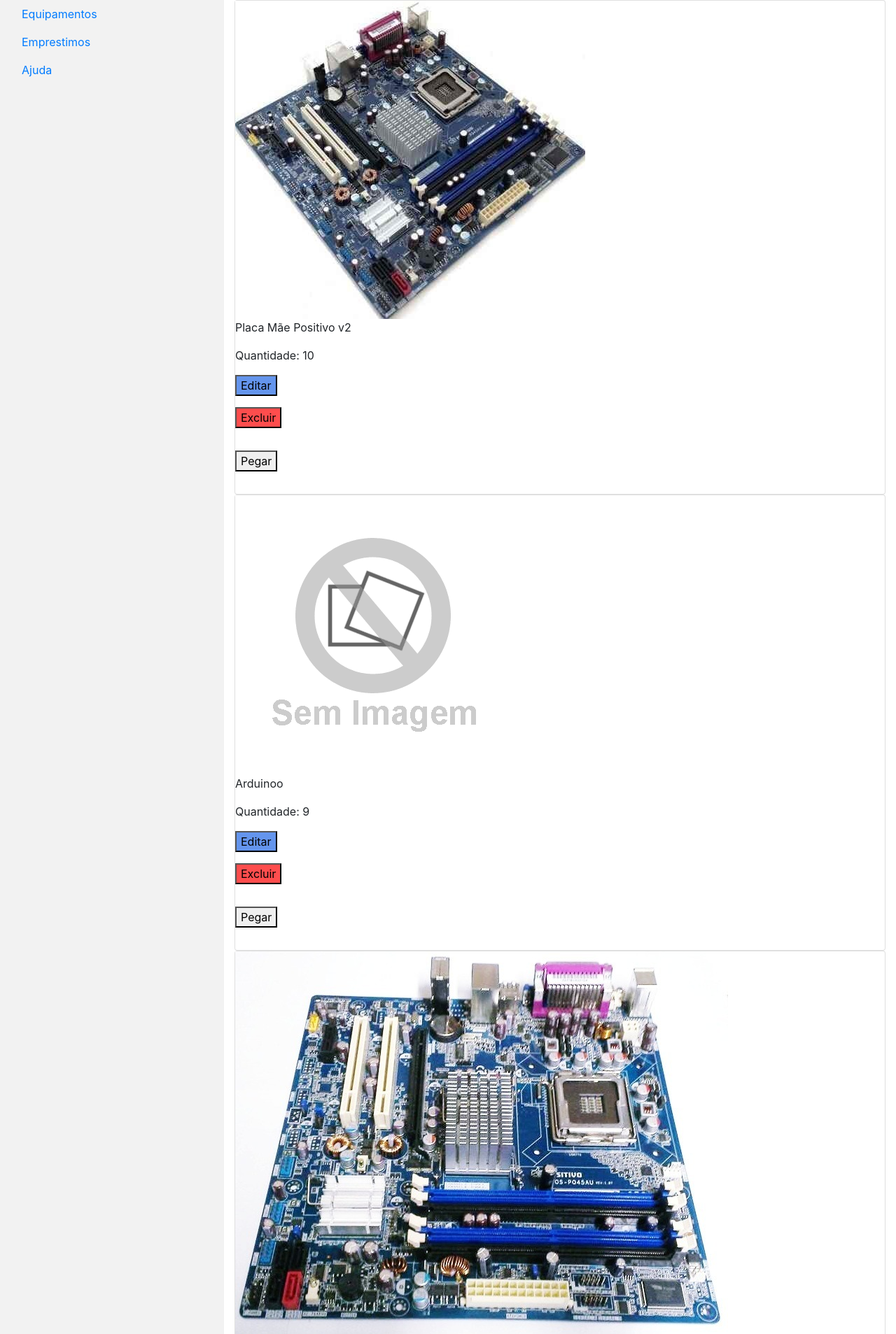
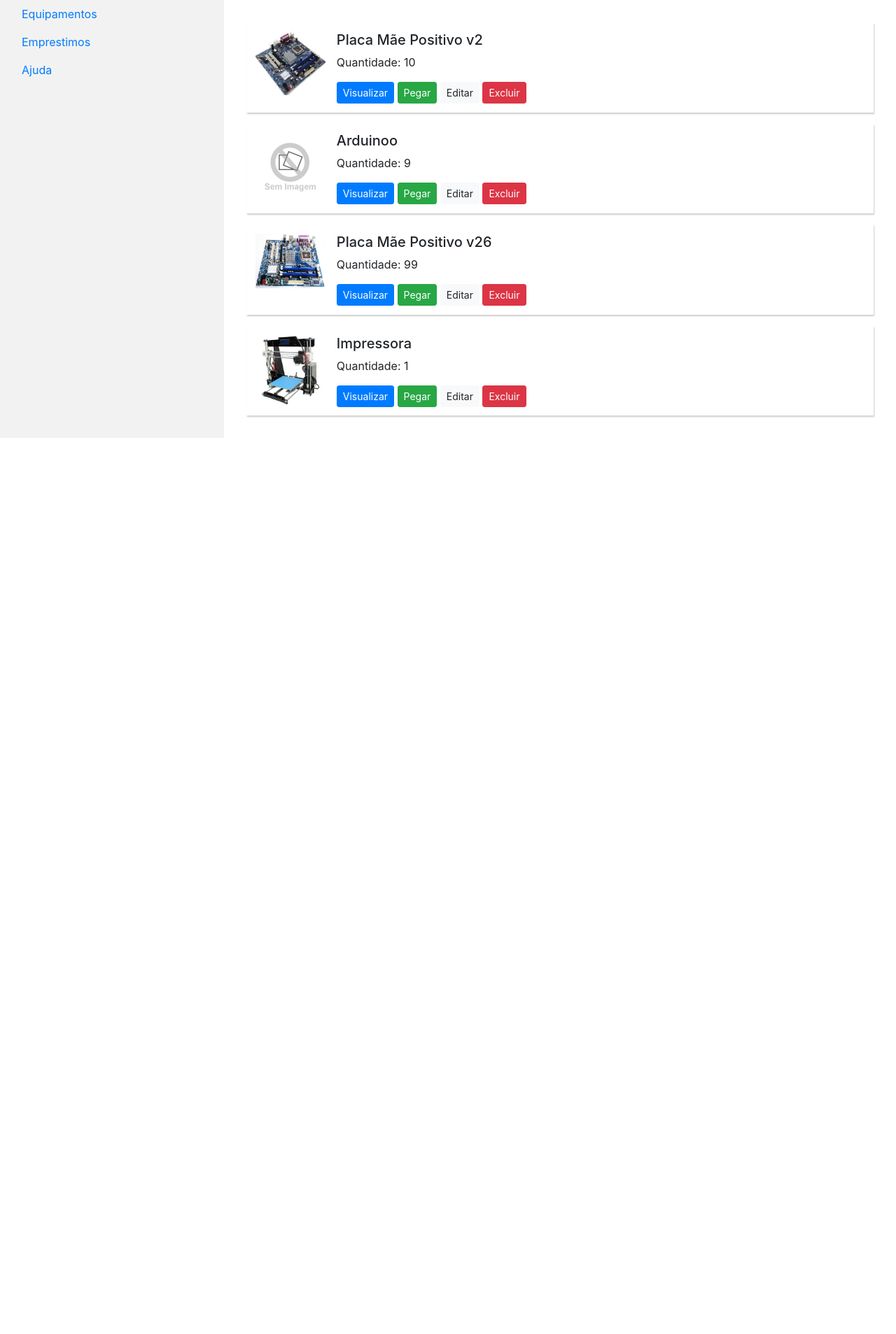
Before and after one commit to brendonlucas/Controle-Lims, a Django app: page /equipamentos in a window 1280 px wide. Shown: the part 160-2067 px from the top of the page at 70% size. After the commit the page ends 786 px from the top, so only its background shows below. Run offline with Django 3.2, Linux system fonts and the light colour scheme; data comes from the database, SQL or seed files in the repository; some libraries are stand-ins or nearby versions.

Commit message:
change preview item

```diff
--- a/controle/templates/base.html
+++ b/controle/templates/base.html
@@ -8,6 +8,12 @@
 <style>
   #sidebar {
     background: #f2f2f2;
+  }
+
+  .item-preview {
+    box-shadow: rgba(0, 0, 0, .2) 1px 2px 2px;
+    margin: 1em;
+    padding: .8em;
   }
 </style>
 <link rel="stylesheet" href="https://stackpath.bootstrapcdn.com/bootstrap/4.3.1/css/bootstrap.min.css" integrity="sha384-ggOyR0iXCbMQv3Xipma34MD+dH/1fQ784/j6cY/iJTQUOhcWr7x9JvoRxT2MZw1T" crossorigin="anonymous">
@@ -60,7 +66,7 @@
                 </li>
             </ul>
         </div>
-        <div class="col-9">
+        <div class="col-9" style="padding: 1em;">
             {% block 'content' %}
             {% endblock %}
         </div>
--- a/controle/templates/equipamentos/listar.html
+++ b/controle/templates/equipamentos/listar.html
@@ -1,20 +1,11 @@
 {% extends 'base.html' %}
 {% block 'content' %}
   {% if itens %}
+  <ul class="list-unstyled">
     {% for item in itens %}
-        <div class="card">
-            <a href="{% url 'equipamento' item.id %}">
-                <img  src="{{ item.imagem.url }}" alt="{{ item.nome }}">
-            </a>
-          <p class="nome">{{item.nome}} </p>
-          <p class="price">Quantidade: {{ item.quantidade }}</p>
-            <a href="{% url 'editar_equipamento' pk=item.id %}"> <p><button class="pegar"  style="background-color: cornflowerblue; "> Editar</button></p></a>
-          <p><button class="excluir" style="background-color: #FF4D4D">Excluir</button></p>
-          <p>
-              <p><button class="pegar">Pegar</button></p>
-          </p>
-        </div>
+      {% include 'equipamentos/preview.html' with item=item %}
     {% endfor %}
+  </ul>
   {% else %}
     <p style="font-size: 30px; font-weight: bold; text-align:center">Nenhum item encontrado <br> :( </p>
   {% endif %}
--- /dev/null
+++ b/controle/templates/equipamentos/preview.html
@@ -0,0 +1,14 @@
+<li class="media item-preview">
+
+    <img  src="{{ item.imagem.url }}" alt="{{ item.nome }}" class="mr-3" width="100">
+
+    <div class="media-body">
+    <h5 class="nome">{{item.nome}} </h5>
+    <p class="price">Quantidade: {{ item.quantidade }}</p>
+    <a class="btn btn-sm btn-primary"  href="{% url 'equipamento' item.id %}">Visualizar</a>
+    <a class="btn btn-sm btn-success" href=# class="pegar">Pegar</a>
+    <a class="btn btn-sm btn-light" href="{% url 'editar_equipamento' pk=item.id %}">Editar</a>
+    <a class="btn btn-sm btn-danger" href=#>Excluir</a>
+
+  </div>
+</li>
```
